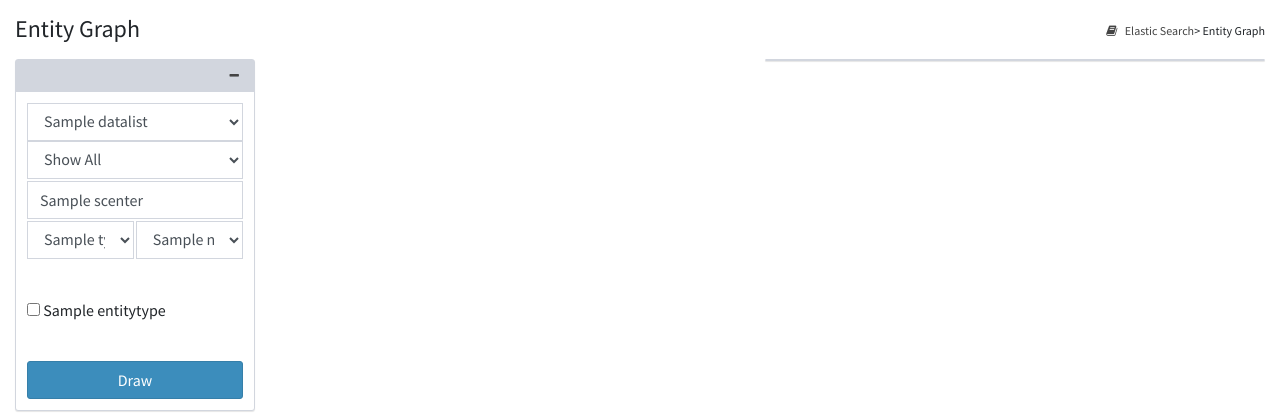
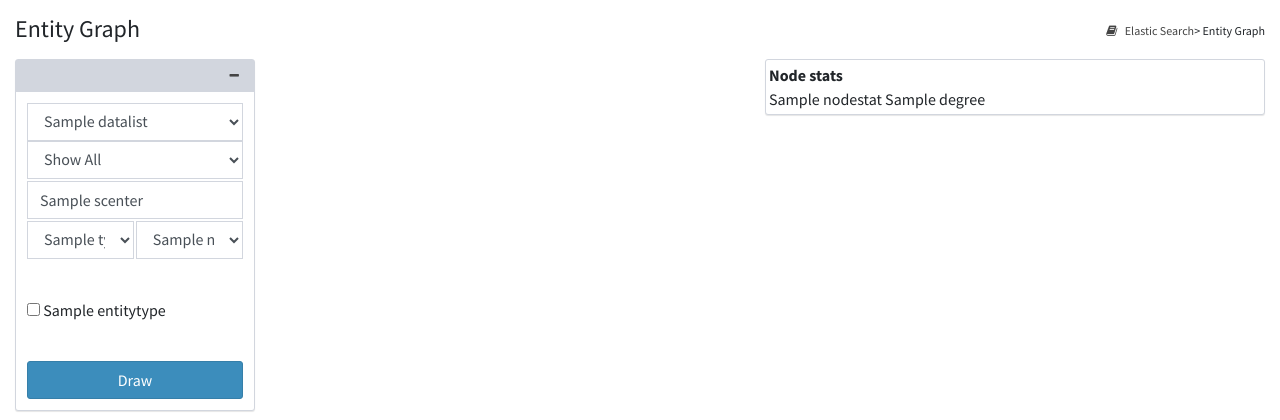
Before and after one commit to jaehee0113/MmkgRelationExtractor, a Django app: template app/app/templates/egraph.html in a window 1280 px wide. Shown: the top 420 px of the page. Run offline with Django 3.2, Linux system fonts and the light colour scheme; the template is opened without the code that fills it: most values are stand-ins (such as "Sample title", 1, 10 or a date in 2020); some libraries are stand-ins or nearby versions.

```diff
--- a/app/app/graph.py
+++ b/app/app/graph.py
@@ -111,6 +111,9 @@ def create_graph(f, center, ntype, num, checked, component_idx, label_len):
         G_nodes.append(node)
     names = [n["name"] for n in G_nodes]
 
+    sorted_nodes = sorted(G_nodes, key=itemgetter("degree"), reverse=True)
+    nodestats = [(n["name"].split('/')[-1], n["degree"]) for n in sorted_nodes][:20]
+
     for s, t, v in Subgraph.edges(data=True):
 
 
@@ -139,4 +142,4 @@ def create_graph(f, center, ntype, num, checked, component_idx, label_len):
     t_counter = Counter(t)
     # print(list(t_counter.items()))
     timelines = json.dumps(list(t_counter.items()))
-    return datafile, mean_degree, timelines
+    return datafile, mean_degree, timelines, nodestats
--- a/app/app/templates/egraph.html
+++ b/app/app/templates/egraph.html
@@ -101,6 +101,14 @@
         </div>
         <div class="box box-solid box-default" style="width:500px; position:absolute; right:15px">
           <div id='chart_timeline_egraph' style="padding:0"></div>
+          {% if nodestats %}
+          <div style="padding:3">
+            <b>Node stats</b><br/>
+            {% for name, degree in nodestats %}
+              {{ name }} {{ degree }} <br/>
+            {% endfor %}
+          </div>
+          {% endif %}
         </div>
         <div id="graph_container">
         </div>
```
Also changed, not shown: app/app/views.py (+6 -4 lines), 1 other file.
